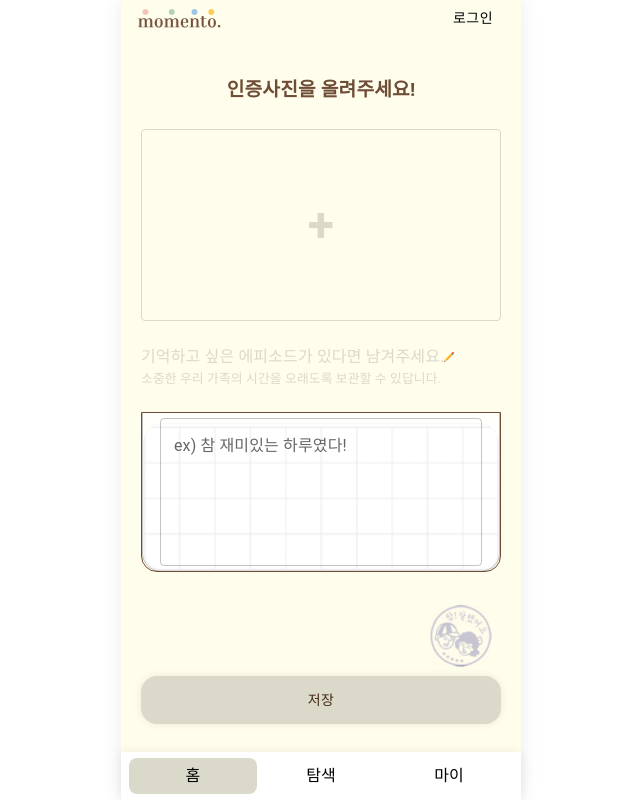
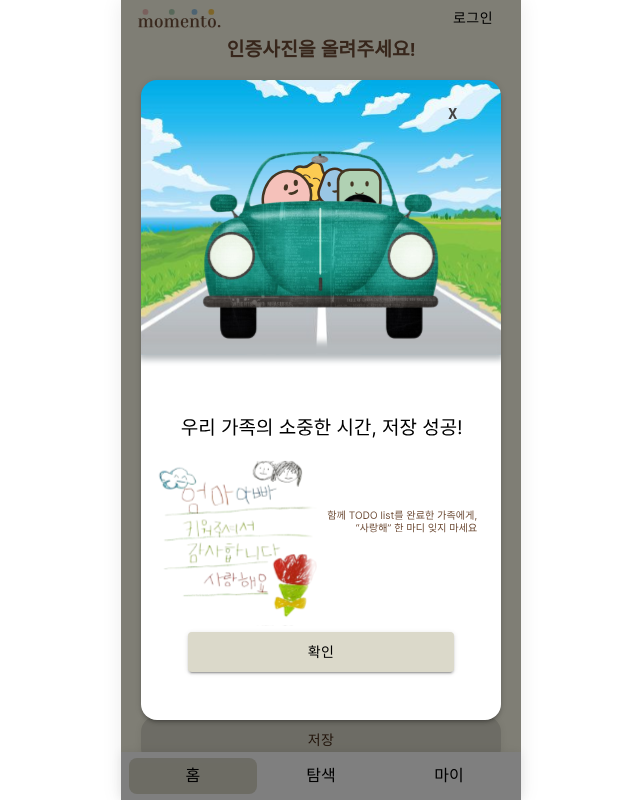
Before and after one commit to CHALLKATHON-Official/2025_CHALLKATHON_CAFFEINE-ADDICT_FE, a Next.js app: page /certificate in a window 1280 px wide. Both pictures are taken after a click on the button "저장". Shown: the whole page, without its empty margins (319-959 px from the left). Built offline with nearby package versions, Linux system fonts and the light colour scheme.

Commit message:
feat: React Portal을 활용한 Modal 세팅 및 공통 컴포넌트 추가완료

```diff
--- /dev/null
+++ b/app/certificate/CertModal.tsx
@@ -0,0 +1,30 @@
+'use client';
+
+import { Box, Button, Typography } from '@mui/material';
+import CustomModal from '../components/CustomModal';
+import { Dispatch, SetStateAction } from 'react';
+
+interface CertModalProps {
+	open: boolean;
+	setOpen: Dispatch<SetStateAction<boolean>>;
+}
+
+export default function CertModal({ open, setOpen }: CertModalProps) {
+	const closeModal = () => {
+		setOpen(false);
+	};
+
+	return (
+		<CustomModal onClose={closeModal} backgroundImage='/img/modal_cert_back_img.svg'
+			height='40rem'>
+			<Box sx={{ width: '100%', height: '35rem', display: 'flex', alignItems: 'flex-end', justifyContent: 'center' }}>
+				<Button
+					variant='contained'
+					sx={{ width: '90%', backgroundColor: '#DBD9CA', color: 'black', padding: '0.5rem' }}
+					onClick={closeModal}
+				>
+					확인</Button>
+			</Box>
+		</CustomModal>
+	);
+}
--- a/app/certificate/page.tsx
+++ b/app/certificate/page.tsx
@@ -1,6 +1,7 @@
 'use client';
 import { Box, Button, TextField, Typography } from '@mui/material';
 import { useRef, useState } from 'react';
+import CertModal from './CertModal';
 
 export default function Certificate() {
 	const fileInputRef = useRef<HTMLInputElement | null>(null);
@@ -17,6 +18,9 @@ export default function Certificate() {
 			setImageUrl(url);
 		}
 	};
+
+	// 모달 상태관리 변수 함수
+	const [open, setOpen] = useState(false);
 
 	return (
 		<Box sx={{
@@ -36,6 +40,19 @@ export default function Certificate() {
 				flexDirection: 'column',
 				gap: '0',
 			}}>
+				<Box sx={{
+					width: '100%',
+					height: '5rem',
+					backgroundImage: `url(/img/certificate_top.svg)`,
+					backgroundSize: 'cover',
+					backgroundRepeat: 'no-repeat',
+					backgroundPosition: 'center',
+					border: '1px solid #6E4C36',
+					borderRadius: '1rem 1rem 0 0',
+					display: 'flex',
+					alignItems: 'center',
+					justifyContent: 'center',
+				}} />
 				<Button
 					onClick={handleImageClick}
 					sx={{
@@ -126,10 +143,13 @@ export default function Certificate() {
 					backgroundColor: '#DBD9CA',
 					color: '#462B18',
 					boxShadow: '0 0 10px rgba(0, 0, 0, 0.08);'
-				}}>
+				}}
+					onClick={() => setOpen(true)}
+				>
 					저장
 				</Button>
 			</Box>
+			{open && <CertModal open={open} setOpen={setOpen} />}
 		</Box>
 	);
 }
--- /dev/null
+++ b/app/components/CustomModal.tsx
@@ -0,0 +1,84 @@
+'use client';
+
+import { useEffect, useState } from 'react';
+import { createPortal } from 'react-dom';
+import { Box, Button } from '@mui/material';
+
+interface CustomModalProps {
+	onClose: () => void;
+	children: React.ReactNode;
+	backgroundImage?: string;
+	width?: string;
+	height?: string;
+	borderRadius?: string;
+	flexDirection?: string;
+	alignItems?: string;
+	justifyContent?: string;
+}
+
+export default function CustomModal({ onClose, children, backgroundImage, width, height, borderRadius,
+	flexDirection, alignItems, justifyContent }: CustomModalProps) {
+	const [mounted, setMounted] = useState(false);
+	const [modalRoot, setModalRoot] = useState<HTMLElement | null>(null);
+
+	useEffect(() => {
+		setMounted(true);
+		setModalRoot(document.getElementById('modal-root'));
+	}, []);
+
+	if (!mounted || !modalRoot) return null;
+
+	return createPortal(
+		<Box
+			sx={{
+				position: 'fixed',
+				top: 0,
+				left: '50%',
+				transform: 'translateX(-50%)',
+				width: '400px',
+				height: '100vh',
+				backgroundColor: 'rgba(0, 0, 0, 0.5)',
+				display: 'flex',
+				justifyContent: 'center',
+				alignItems: 'center',
+				zIndex: 1300,
+			}}
+
+		>
+			<Box
+				sx={{
+					width: width ? width : '90%',
+					height: height ? height : '5rem',
+					maxWidth: '500px',
+					backgroundColor: 'white',
+					borderRadius: borderRadius ? borderRadius : '1rem',
+					padding: '2rem',
+					position: 'relative',
+					backgroundImage: backgroundImage ? `url(${backgroundImage})` : 'none',
+					backgroundSize: 'cover',
+					backgroundRepeat: 'no-repeat',
+					backgroundPosition: 'center',
+					boxShadow: 3,
+					flexDirection: flexDirection ? flexDirection : 'column',
+					alignItems: alignItems ? alignItems : 'center',
+					justifyContent: justifyContent ? justifyContent : 'center'
+				}}
+			>
+				<Button
+					onClick={onClose}
+					sx={{
+						position: 'absolute',
+						top: '1rem',
+						right: '1rem',
+						fontWeight: 'bold',
+						color: '#444',
+					}}
+				>
+					x
+				</Button>
+				{children}
+			</Box>
+		</Box>,
+		modalRoot
+	);
+}
--- a/app/layout.tsx
+++ b/app/layout.tsx
@@ -27,6 +27,9 @@ export default function RootLayout({ children }: { children: React.ReactNode })
           {children}
         </Layout>
         {!shouldHide && <Footer />}
+
+        {/* react portal 쓰기위한 설정이다 */}
+        <div id="modal-root" />
       </body>
     </html>
   );
```
Also changed, not shown: public/img/modal_cert_back_img.svg (added).
